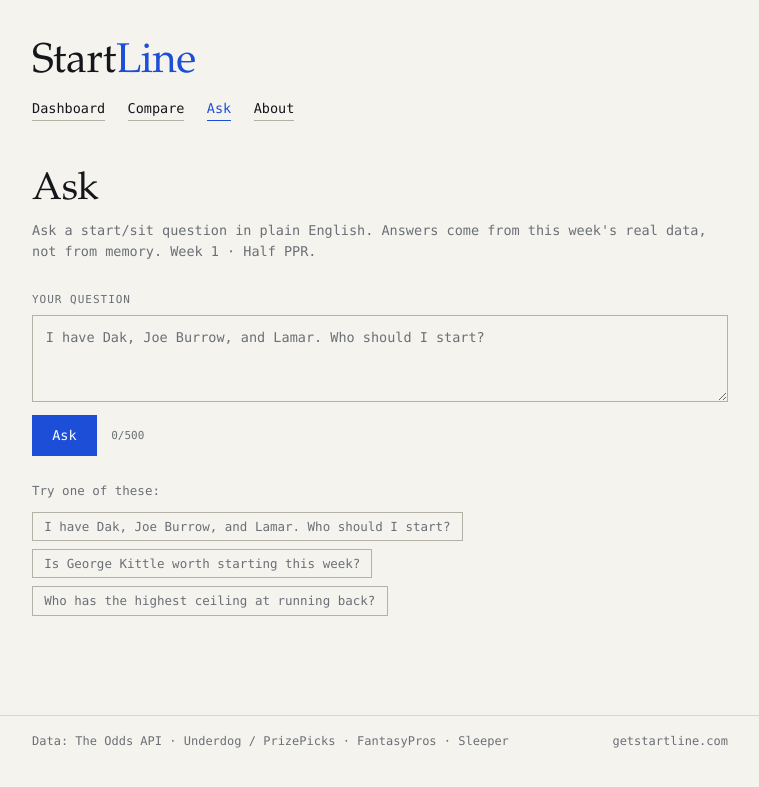
After one commit to kgm27/startline, a FastAPI app: page /ask in a window 1280 px wide. The commit adds this page. Shown: the top 787 px of the page, without its empty margins (260-1019 px from the left). Run offline with FastAPI, Linux system fonts and the light colour scheme; data that the repository does not hold is empty; some libraries are stand-ins or nearby versions.

Commit message:
Add a natural-language Ask tab (local prototype, not deployed)
Answers start/sit questions in plain English. The model is given one tool,
lookup_players, which reads the same _player_rows() output the Dashboard and
Compare pages render, and the system prompt forbids stating any number that
did not come from that tool. So the assistant cannot invent a projection, and
it cannot disagree with the rest of the site.

This is the first endpoint that spends money per request, so it carries its
own limits rather than relying on the site-wide rate limiter (100 req/60s,
sized for static pages, which would allow a meaningful bill in a minute):

- 5 questions per hour per IP
- a hard daily token budget that takes the feature offline rather than
  overspending
- the tool loop is capped at 3 rounds so a confused model cannot run up cost
- questions are capped at 500 characters
- API errors are logged server-side only, since the message can carry the key

Degrades cleanly with no ANTHROPIC_API_KEY: the page explains it is not
configured and disables the controls; the endpoint returns 503.

Verified without a key: fuzzy name matching ("Dak", "burrow", "Kittle"),
returned numbers match the dashboard exactly, unknown names reported rather
than guessed, the 8-player cap, both cost controls, the runaway-loop cap, the
refusal path, and the page at 375px and 1200px. The live model call itself is
untested pending a key.

Co-Authored-By: Claude Opus 5 <noreply@anthropic.com>

```diff
--- a/app/main.py
+++ b/app/main.py
@@ -39,6 +39,7 @@ from app.scoring.blend import (
     _effective_line,
 )
 from app.scoring.config import SCORING_RULES
+from app import chat
 
 Base.metadata.create_all(bind=engine)
 
@@ -261,6 +262,44 @@ INJURY_CODES = {
     "DNR": "DNR",
     "NA": "NA",
 }
+
+
+# The assistant endpoint spends real money per request, so the site-wide
+# limiter (100 req/60s, sized for static pages) is far too permissive for it:
+# at that rate a single visitor could run up a meaningful bill in a minute.
+# These are its own, much tighter limits.
+ASK_MAX_PER_HOUR = 5
+ASK_DAILY_TOKEN_BUDGET = 200_000  # a hard stop, not a target
+
+_ASK_HITS: dict[str, list[float]] = {}
+_ASK_SPEND: dict[str, int] = {}  # UTC date -> tokens used
+
+
+def _ask_rate_ok(ip: str) -> bool:
+    now = time.time()
+    hits = [t for t in _ASK_HITS.get(ip, []) if now - t < 3600]
+    if len(hits) >= ASK_MAX_PER_HOUR:
+        _ASK_HITS[ip] = hits
+        return False
+    hits.append(now)
+    _ASK_HITS[ip] = hits
+    if len(_ASK_HITS) > 5000:  # keep memory bounded
+        _ASK_HITS.clear()
+        _ASK_HITS[ip] = hits
+    return True
+
+
+def _ask_budget_spent() -> int:
+    return _ASK_SPEND.get(datetime.now(timezone.utc).date().isoformat(), 0)
+
+
+def _ask_record_usage(input_tokens: int, output_tokens: int) -> None:
+    today = datetime.now(timezone.utc).date().isoformat()
+    # Read the running total *before* clearing, otherwise the count resets on
+    # every call and the daily cap never fires.
+    total = _ASK_SPEND.get(today, 0) + input_tokens + output_tokens
+    _ASK_SPEND.clear()  # only today's figure matters; drop yesterday's
+    _ASK_SPEND[today] = total
 
 
 def _boom_tooltip_html(prob: float, points_upside: float, stat: str) -> str:
@@ -842,6 +881,73 @@ def about(request: Request, format: str = None, db: Session = Depends(get_db)):
     })
 
 
+@app.get("/ask")
+def ask_page(request: Request, format: str = None, db: Session = Depends(get_db)):
+    week, is_demo_week = _resolve_week(db, None)
+    scoring_format = _resolve_scoring_format(format)
+    return templates.TemplateResponse("ask.html", {
+        "request": request,
+        "week": week,
+        "is_demo_week": is_demo_week,
+        "scoring_format": scoring_format,
+        "scoring_format_label": SCORING_FORMAT_LABELS[scoring_format],
+        "chat_configured": bool(os.getenv("ANTHROPIC_API_KEY")),
+        "active_page": "ask",
+        "narrow": True,
+    })
+
+
+@app.post("/api/ask")
+async def api_ask(request: Request, format: str = None, db: Session = Depends(get_db)):
+    """Answer one natural-language question about this week's players.
+
+    Unlike every other route on this site, this one spends money per request, so
+    it carries its own limits on top of the global rate limiter: a much tighter
+    per-IP quota and a hard daily token budget that takes the feature offline
+    rather than running up a bill.
+    """
+    if not os.getenv("ANTHROPIC_API_KEY"):
+        raise HTTPException(status_code=503, detail="The assistant is not configured.")
+
+    if not _ask_rate_ok(_client_ip(request)):
+        raise HTTPException(
+            status_code=429,
+            detail=f"You can ask {ASK_MAX_PER_HOUR} questions per hour. Try again later.",
+        )
+    if _ask_budget_spent() >= ASK_DAILY_TOKEN_BUDGET:
+        raise HTTPException(
+            status_code=503,
+            detail="The assistant has hit today's usage limit. Try again tomorrow.",
+        )
+
+    body = await request.json()
+    question = (body or {}).get("question", "")
+    if not isinstance(question, str) or not question.strip():
+        raise HTTPException(status_code=400, detail="Ask a question first.")
+
+    week, _ = _resolve_week(db, None)
+    scoring_format = _resolve_scoring_format(format)
+    rows = _player_rows(db, week, SCORING_RULES[scoring_format], scoring_format)
+
+    try:
+        answer = chat.answer_question(
+            question=question,
+            rows=rows,
+            week=week,
+            scoring_format_label=SCORING_FORMAT_LABELS[scoring_format],
+            on_usage=_ask_record_usage,
+        )
+    except chat.ChatNotConfigured:
+        raise HTTPException(status_code=503, detail="The assistant is not configured.")
+    except Exception:
+        # Never surface the raw exception: like the Odds API path, the message
+        # can carry the API key inside a request URL.
+        logging.exception("Assistant question failed")
+        raise HTTPException(status_code=502, detail="The assistant is unavailable right now.")
+
+    return JSONResponse({"answer": answer})
+
+
 @app.get("/player/{player_id}")
 def player_detail(request: Request, player_id: str, week: int = None, format: str = None, db: Session = Depends(get_db)):
     """Shows exactly what fed into a player's blended score: each DFS site's
--- a/app/static/style.css
+++ b/app/static/style.css
@@ -884,3 +884,43 @@ a.summary-value:hover, .summary-value.hover-tag:hover { color: var(--accent); }
     .btn { padding: 0.5rem 0.9rem; }
     .search-box input { padding: 0.5rem 0.1rem; }
 }
+
+/* ---------- ask ---------- */
+
+.ask-form { margin: 1.6rem 0 0; }
+
+.ask-input {
+    display: block;
+    width: 100%;
+    margin-top: 0.4rem;
+    font: inherit;
+    color: var(--ink);
+    background: none;
+    border: 1px solid var(--rule-strong);
+    padding: 0.7rem 0.8rem;
+    resize: vertical;
+}
+
+.ask-input:focus { outline: none; border-color: var(--accent); }
+.ask-input::placeholder { color: var(--muted); }
+.ask-input:disabled { opacity: 0.5; }
+
+.ask-actions { display: flex; align-items: center; gap: 0.9rem; margin-top: 0.8rem; }
+.ask-count { font-size: 11px; color: var(--muted); font-variant-numeric: tabular-nums; }
+
+.ask-examples { margin: 1.6rem 0 0; display: flex; flex-direction: column; align-items: flex-start; gap: 0.5rem; }
+.ask-examples .note { margin: 0 0 0.2rem; }
+.ask-example { text-align: left; font-size: 12.5px; }
+
+.ask-answer { margin: 1.6rem 0 0; border-left: 2px solid var(--accent); padding: 0.15rem 0 0.15rem 0.85rem; }
+.ask-answer p { margin: 0; }
+
+.ask-answer-label {
+    font-size: 11px;
+    letter-spacing: 0.09em;
+    text-transform: uppercase;
+    color: var(--accent);
+    margin-bottom: 0.4rem;
+}
+
+.ask-caveat { margin-top: 0.7rem !important; font-size: 11.5px; color: var(--muted); }
--- /dev/null
+++ b/app/templates/ask.html
@@ -0,0 +1,92 @@
+{% extends "base.html" %}
+{% block title %}Ask - StartLine{% endblock %}
+{% block content %}
+<div class="page page-narrow" x-data="ask()">
+    <h1 class="page-title">Ask</h1>
+    <p class="subtitle">Ask a start/sit question in plain English. Answers come from this week's
+        real data, not from memory. Week {{ week }} &middot; {{ scoring_format_label }}.</p>
+
+    {% if not chat_configured %}
+    <div class="notice">
+        <p>The assistant is not configured on this server. Set ANTHROPIC_API_KEY to enable it.</p>
+    </div>
+    {% endif %}
+
+    <form class="ask-form" @submit.prevent="send()">
+        <label class="league-format-label" for="q">Your question</label>
+        <textarea id="q" class="ask-input" rows="3" x-model="question"
+                  maxlength="500"
+                  placeholder="I have Dak, Joe Burrow, and Lamar. Who should I start?"
+                  @keydown.enter.meta="send()"
+                  {% if not chat_configured %}disabled{% endif %}></textarea>
+        <div class="ask-actions">
+            <button type="submit" class="btn btn-primary"
+                    :disabled="loading || !question.trim()"
+                    x-text="loading ? 'Thinking…' : 'Ask'"
+                    {% if not chat_configured %}disabled{% endif %}></button>
+            <span class="ask-count" x-text="`${question.length}/500`"></span>
+        </div>
+    </form>
+
+    <template x-if="!answer && !error && !loading">
+        <div class="ask-examples">
+            <p class="note">Try one of these:</p>
+            <template x-for="ex in examples" :key="ex">
+                <button type="button" class="btn ask-example" @click="question = ex; send()"
+                        x-text="ex" {% if not chat_configured %}disabled{% endif %}></button>
+            </template>
+        </div>
+    </template>
+
+    <template x-if="error">
+        <p class="notice" x-text="error"></p>
+    </template>
+
+    <template x-if="answer">
+        <div class="ask-answer">
+            <div class="ask-answer-label">Answer</div>
+            <p x-text="answer"></p>
+            <p class="ask-caveat">Based on Week {{ week }} data only. No live injury news or
+                late-breaking updates.</p>
+        </div>
+    </template>
+</div>
+
+<script>
+    function ask() {
+        return {
+            question: '',
+            answer: '',
+            error: '',
+            loading: false,
+            examples: [
+                'I have Dak, Joe Burrow, and Lamar. Who should I start?',
+                'Is George Kittle worth starting this week?',
+                'Who has the highest ceiling at running back?',
+            ],
+            async send() {
+                if (this.loading || !this.question.trim()) return;
+                this.loading = true;
+                this.answer = '';
+                this.error = '';
+                try {
+                    const res = await fetch('/api/ask?format={{ scoring_format }}', {
+                        method: 'POST',
+                        headers: { 'Content-Type': 'application/json' },
+                        body: JSON.stringify({ question: this.question }),
+                    });
+                    const data = await res.json();
+                    if (!res.ok) {
+                        this.error = data.detail || 'Something went wrong.';
+                    } else {
+                        this.answer = data.answer;
+                    }
+                } catch (e) {
+                    this.error = 'Could not reach the assistant. Check your connection.';
+                }
+                this.loading = false;
+            },
+        };
+    }
+</script>
+{% endblock %}
--- a/app/templates/base.html
+++ b/app/templates/base.html
@@ -28,6 +28,7 @@
             <div class="nav-links">
                 <a href="/dashboard" class="{{ 'active' if active_page == 'dashboard' else '' }}">Dashboard</a>
                 <a href="/compare" class="{{ 'active' if active_page == 'compare' else '' }}">Compare</a>
+                <a href="/ask" class="{{ 'active' if active_page == 'ask' else '' }}">Ask</a>
                 <a href="/about" class="{{ 'active' if active_page == 'about' else '' }}">About</a>
             </div>
         </div>
--- a/requirements.txt
+++ b/requirements.txt
@@ -5,3 +5,4 @@ jinja2==3.1.6
 python-dotenv==1.2.1
 httpx==0.28.1
 python-multipart==0.0.20
+anthropic==0.120.2
```
Also changed, not shown: app/chat.py (added, +189 -0 lines).
